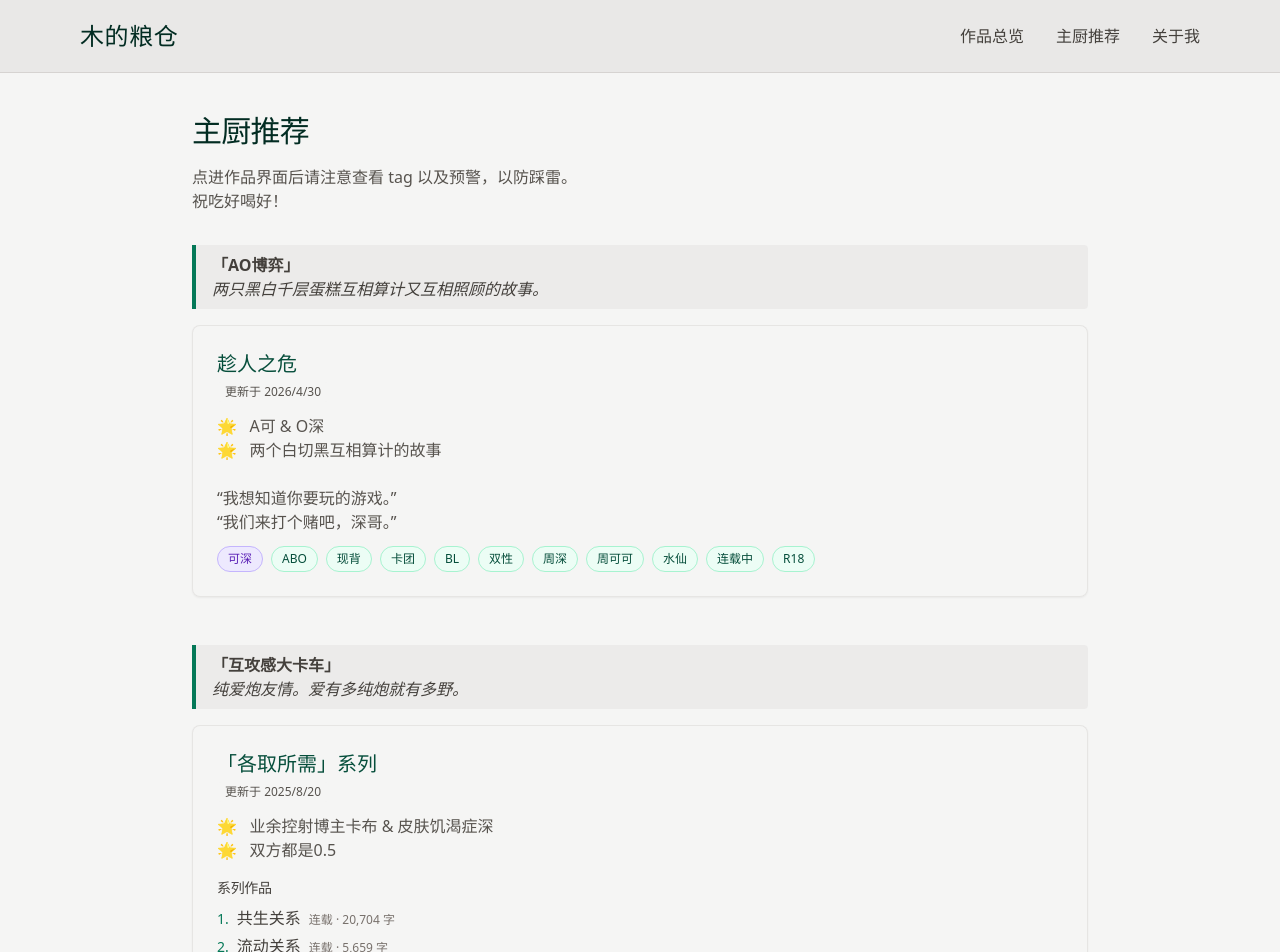
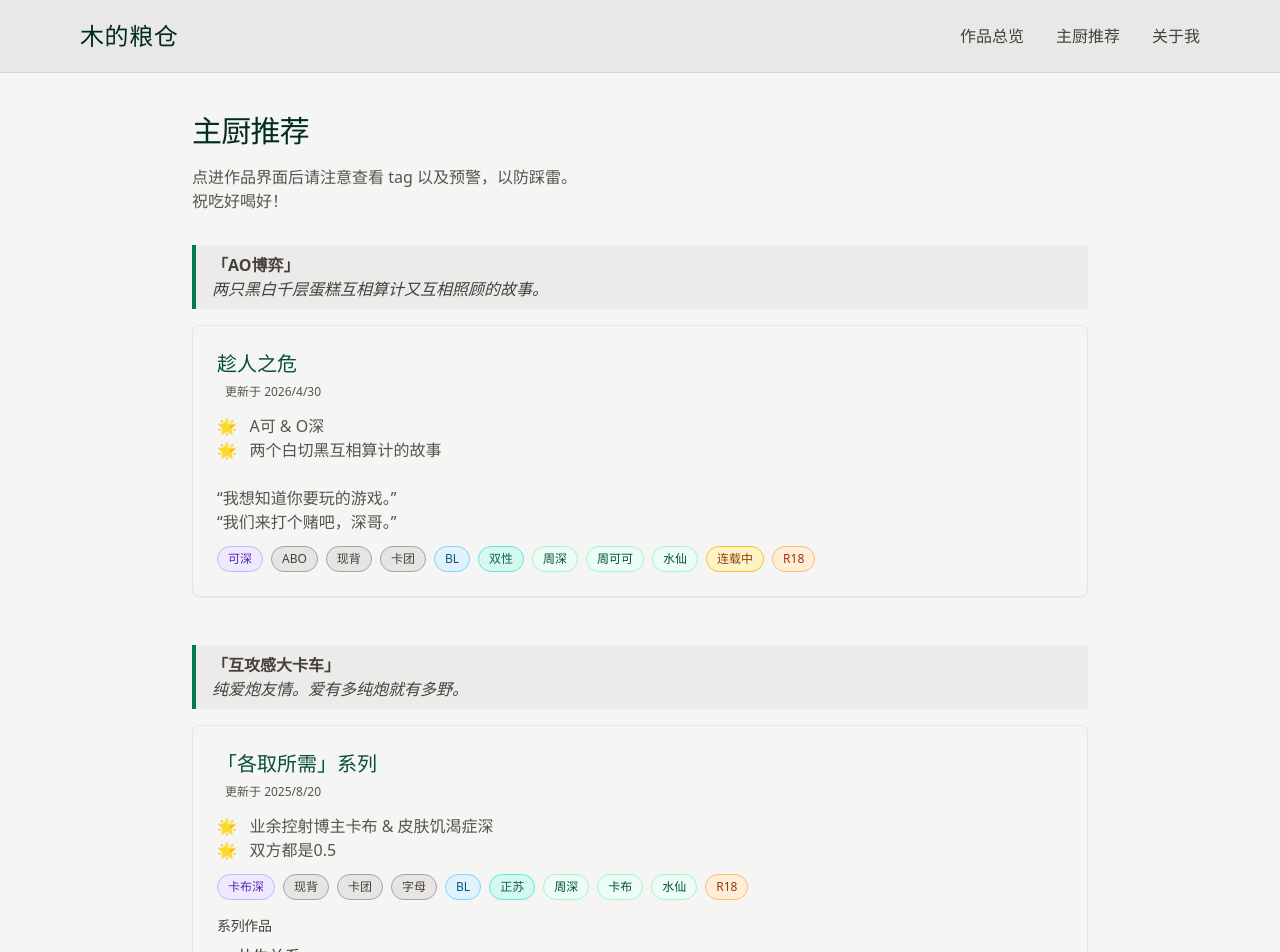
Before and after one commit to elsholtziaMu/fanfic-repo, a Next.js app: page /recommendations in a window 1280 px wide. Shown: the top 952 px of the page. Built offline with nearby package versions, Linux system fonts and the light colour scheme.

Commit message:
[update] tag colour

```diff
--- a/src/components/SeriesCard.tsx
+++ b/src/components/SeriesCard.tsx
@@ -1,12 +1,43 @@
 import Link from 'next/link'
 import { Series, Work } from '@/lib/types'
 import { getWorkById } from '@/lib/data'
+import Tag, { CATEGORY_ORDER } from '@/components/Tag'
 
 interface SeriesCardProps {
   series: Series
   showType?: boolean
   showWordCount?: boolean
   showUpdatedAt?: boolean
+}
+
+const EXCLUDED_CATEGORIES = new Set(['status'])
+
+function mergeTagsFromWorks(works: Work[]): [string, string[]][] {
+  const merged = new Map<string, Set<string>>()
+
+  for (const work of works) {
+    for (const [category, tags] of Object.entries(work.tags)) {
+      if (EXCLUDED_CATEGORIES.has(category)) continue
+      if (!merged.has(category)) merged.set(category, new Set())
+      tags.forEach(t => merged.get(category)!.add(t))
+    }
+  }
+
+  const entries: [string, string[]][] = []
+  for (const [category, tagSet] of merged) {
+    entries.push([category, Array.from(tagSet)])
+  }
+
+  entries.sort(([a], [b]) => {
+    const ai = CATEGORY_ORDER.indexOf(a as typeof CATEGORY_ORDER[number])
+    const bi = CATEGORY_ORDER.indexOf(b as typeof CATEGORY_ORDER[number])
+    if (ai === -1 && bi === -1) return 0
+    if (ai === -1) return 1
+    if (bi === -1) return -1
+    return ai - bi
+  })
+
+  return entries
 }
 
 export default function SeriesCard({ series, showType = true, showWordCount = true, showUpdatedAt = true }: SeriesCardProps) {
@@ -18,6 +49,8 @@ export default function SeriesCard({ series, showType = true, showWordCount = tr
   const latestUpdatedAt = works.length > 0
     ? works.reduce((latest, w) => w.updatedAt > latest ? w.updatedAt : latest, works[0].updatedAt)
     : null
+
+  const sortedTagEntries = mergeTagsFromWorks(works)
 
   return (
     <div className="card hover:shadow-lg transition-shadow">
@@ -48,6 +81,14 @@ export default function SeriesCard({ series, showType = true, showWordCount = tr
 
       <p className="text-stone-600 mt-3 whitespace-pre-wrap">{series.description}</p>
 
+      <div className="flex flex-wrap gap-2 mt-3">
+        {sortedTagEntries.map(([categoryId, tags]) =>
+          tags.map(tag => (
+            <Tag key={`${categoryId}-${tag}`} category={categoryId} tag={tag} />
+          ))
+        )}
+      </div>
+
       <div className="mt-4">
         <h4 className="text-sm font-medium text-stone-700 mb-2">系列作品</h4>
         <ul className="space-y-1">
--- /dev/null
+++ b/src/components/Tag.tsx
@@ -0,0 +1,31 @@
+interface TagProps {
+  category: string
+  tag: string
+}
+
+export const CATEGORY_ORDER = [
+  'relationship',
+  'au',
+  'cp_type',
+  'attribute',
+  'main_char',
+  'relationship-type',
+  'status',
+  'rating',
+] as const
+
+const CATEGORY_STYLES: Record<string, string> = {
+  relationship: 'px-2.5 py-1 rounded-full text-xs bg-violet-100 text-violet-800 border border-violet-300',
+  rating: 'px-2.5 py-1 rounded-full text-xs bg-orange-100 text-orange-800 border border-orange-300',
+  status: 'px-2.5 py-1 rounded-full text-xs bg-amber-100 text-amber-800 border border-amber-400',
+  au: 'px-2.5 py-1 rounded-full text-xs bg-stone-200 text-stone-700 border border-stone-400',
+  cp_type: 'px-2.5 py-1 rounded-full text-xs bg-sky-100 text-sky-800 border border-sky-300',
+  attribute: 'px-2.5 py-1 rounded-full text-xs bg-teal-100/80 text-teal-800 border border-teal-300',
+}
+
+const DEFAULT_STYLE = 'px-2.5 py-1 rounded-full text-xs bg-emerald-50 text-emerald-900 border border-emerald-200'
+
+export default function Tag({ category, tag }: TagProps) {
+  const className = CATEGORY_STYLES[category] || DEFAULT_STYLE
+  return <span className={className}>{tag}</span>
+}
--- a/src/components/WorkCard.tsx
+++ b/src/components/WorkCard.tsx
@@ -1,6 +1,7 @@
 import Link from 'next/link'
 import { Work } from '@/lib/types'
 import { getSeriesById } from '@/lib/data'
+import Tag, { CATEGORY_ORDER } from '@/components/Tag'
 
 interface WorkCardProps {
   work: Work
@@ -12,6 +13,15 @@ interface WorkCardProps {
 export default function WorkCard({ work, showType = true, showWordCount = true, showUpdatedAt = true }: WorkCardProps) {
   const totalWords = work.chapters.reduce((sum, ch) => sum + ch.wordCount, 0)
   const series = work.seriesId ? getSeriesById(work.seriesId) : null
+
+  const sortedTagEntries: [string, string[]][] = Object.entries(work.tags).sort(([a], [b]) => {
+    const ai = CATEGORY_ORDER.indexOf(a as typeof CATEGORY_ORDER[number])
+    const bi = CATEGORY_ORDER.indexOf(b as typeof CATEGORY_ORDER[number])
+    if (ai === -1 && bi === -1) return 0
+    if (ai === -1) return 1
+    if (bi === -1) return -1
+    return ai - bi
+  })
 
   return (
     <div className="card hover:shadow-lg transition-shadow">
@@ -50,16 +60,9 @@ export default function WorkCard({ work, showType = true, showWordCount = true,
       <p className="text-stone-600 mt-3 whitespace-pre-wrap">{work.summary}</p>
 
       <div className="flex flex-wrap gap-2 mt-3">
-        {work.tags.relationship && work.tags.relationship.map(tag => (
-          <span key={`relationship-${tag}`} className="px-2.5 py-1 rounded-full text-xs bg-violet-100 text-violet-800 border border-violet-300">
-            {tag}
-          </span>
-        ))}
-        {Object.entries(work.tags).filter(([categoryId]) => categoryId !== 'relationship').map(([categoryId, tags]) =>
+        {sortedTagEntries.map(([categoryId, tags]) =>
           tags.map(tag => (
-            <span key={`${categoryId}-${tag}`} className="tag">
-              {tag}
-            </span>
+            <Tag key={`${categoryId}-${tag}`} category={categoryId} tag={tag} />
           ))
         )}
       </div>
--- a/tailwind.config.ts
+++ b/tailwind.config.ts
@@ -6,6 +6,15 @@ const config: Config = {
     './src/components/**/*.{js,ts,jsx,tsx,mdx}',
     './src/app/**/*.{js,ts,jsx,tsx,mdx}',
   ],
+  safelist: [
+    'bg-violet-100', 'text-violet-800', 'border-violet-300',
+    'bg-orange-100', 'text-orange-800', 'border-orange-300',
+    'bg-amber-100', 'text-amber-800', 'border-amber-400',
+    'bg-stone-200', 'text-stone-700', 'border-stone-400',
+    'bg-emerald-50', 'text-emerald-900', 'border-emerald-200',
+    'bg-sky-100', 'text-sky-800', 'border-sky-300',
+    'bg-teal-100', 'text-teal-800', 'border-teal-300',
+  ],
   theme: {
     extend: {},
   },
--- a/tsconfig.json
+++ b/tsconfig.json
@@ -1,5 +1,6 @@
 {
   "compilerOptions": {
+    "target": "es2017",
     "lib": ["dom", "dom.iterable", "esnext"],
     "allowJs": true,
     "skipLibCheck": true,
```
